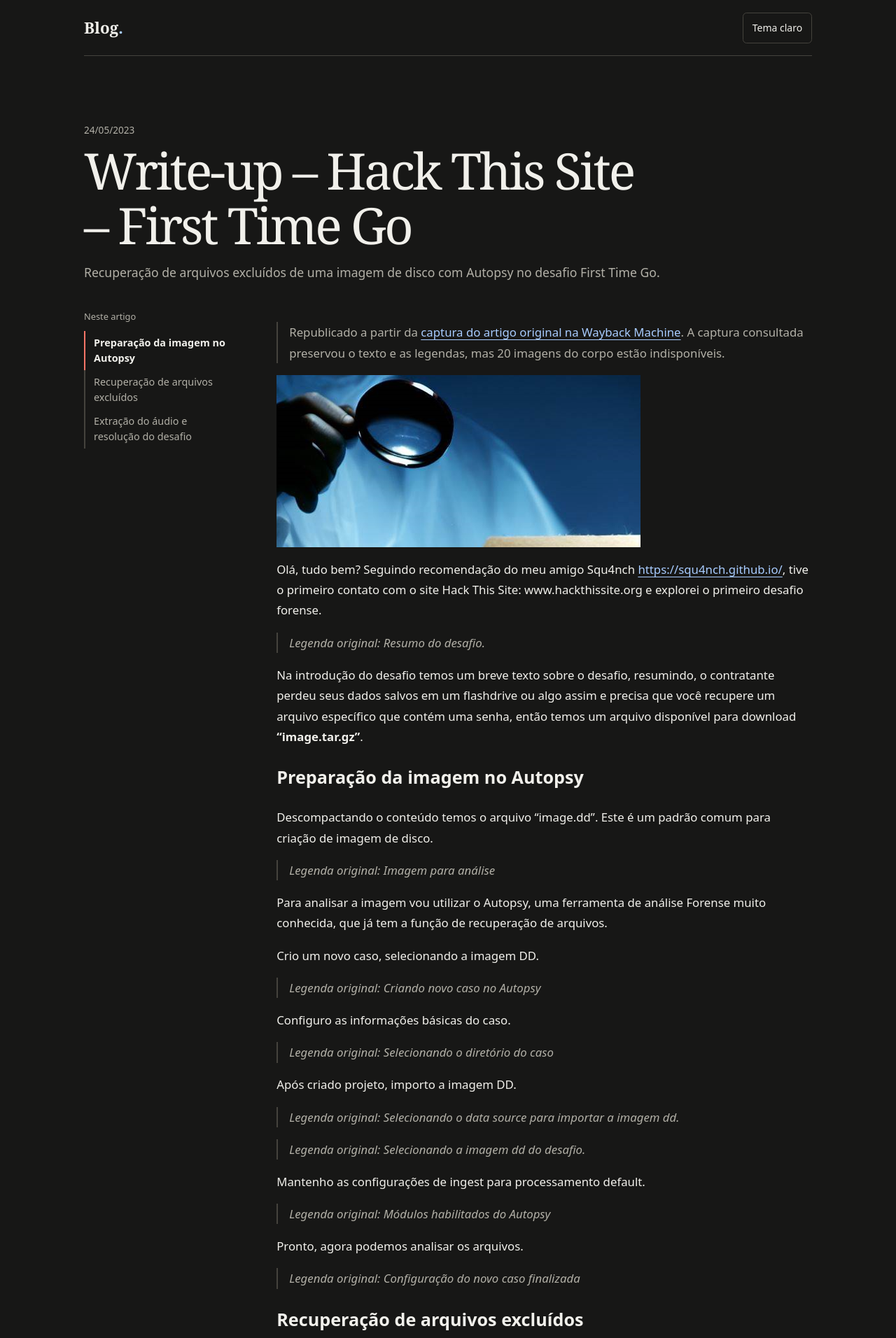
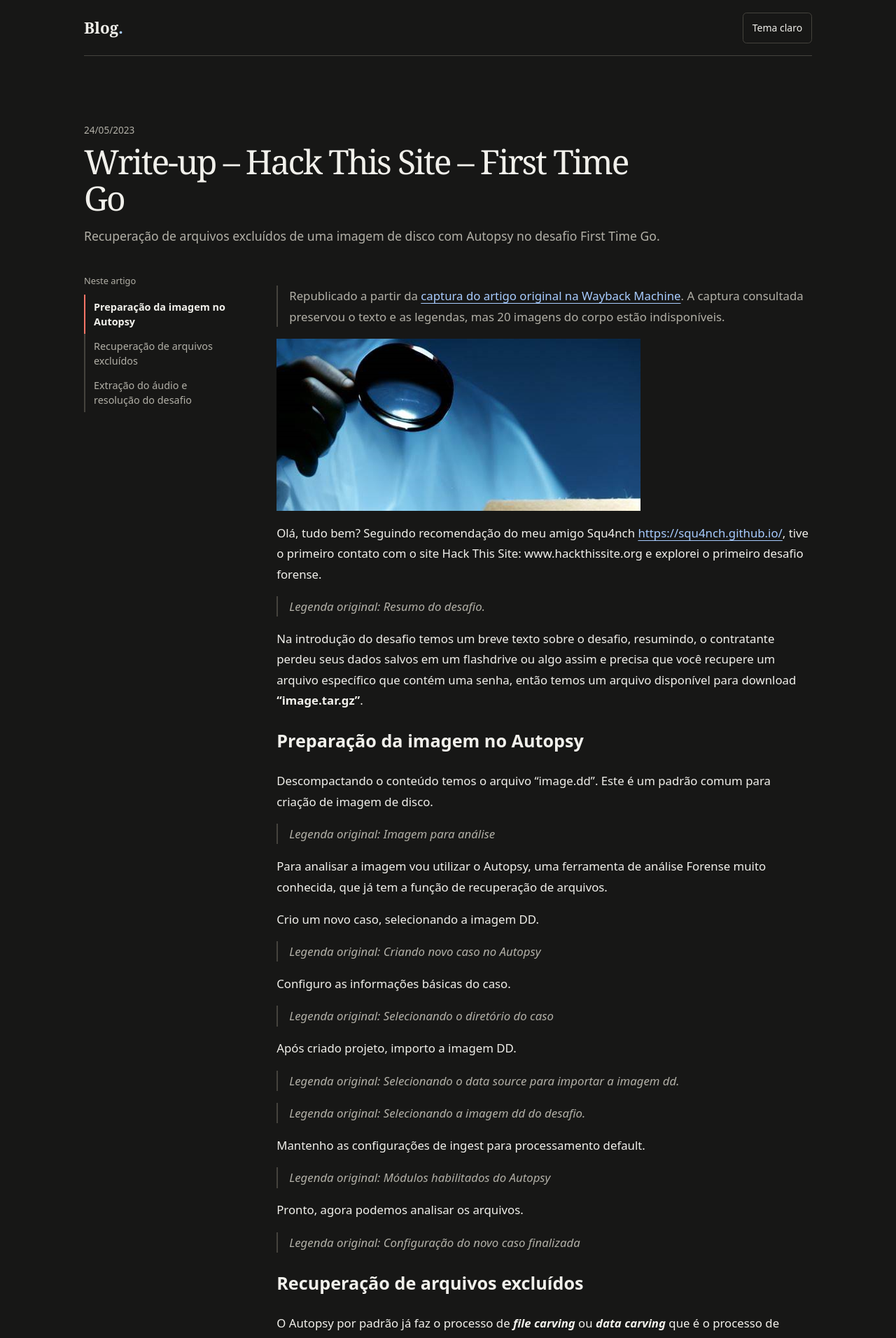
Before and after one commit to AlencarJrS/site, a Jekyll site: the page built from _posts/2023-05-24-write-up-hack-this-site-first-time-go.md, in a window 1280 px wide. Shown: the top 1912 px of the page at 70% size. Built offline with Jekyll 4.4.1, drawn with Linux system fonts in a browser that asks for light colours.

Commit message:
Reduce article title size

```diff
--- a/assets/styles.css
+++ b/assets/styles.css
@@ -60,6 +60,7 @@ a:focus-visible, button:focus-visible, summary:focus-visible { outline: 2px soli
 .intro-heading, .post-heading { margin-bottom: 2.5rem; }
 h1, .posts h2 { font-family: var(--serif); font-weight: 400; }
 h1 { margin: 0; font-size: clamp(2.65rem, 8vw, 4.5rem); line-height: 1.08; letter-spacing: -.045em; overflow-wrap: anywhere; }
+.post-heading h1 { font-size: clamp(2rem, 4.5vw, 3rem); }
 .intro { margin: .9rem 0 0; color: var(--muted); font-size: 1.1rem; line-height: 1.6; }
 .label { margin: 0 0 .65rem; color: var(--muted); font-size: .85rem; font-variant-numeric: tabular-nums; }
 .posts { padding: 0; margin: 0; list-style: none; }
```
